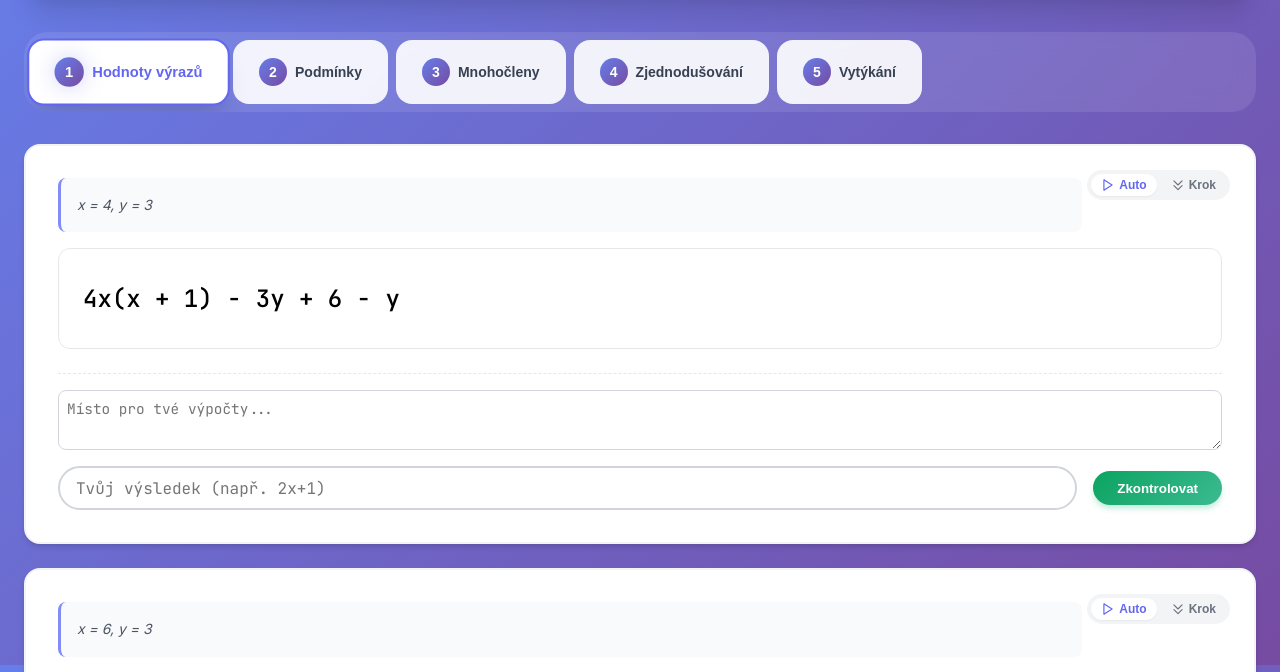
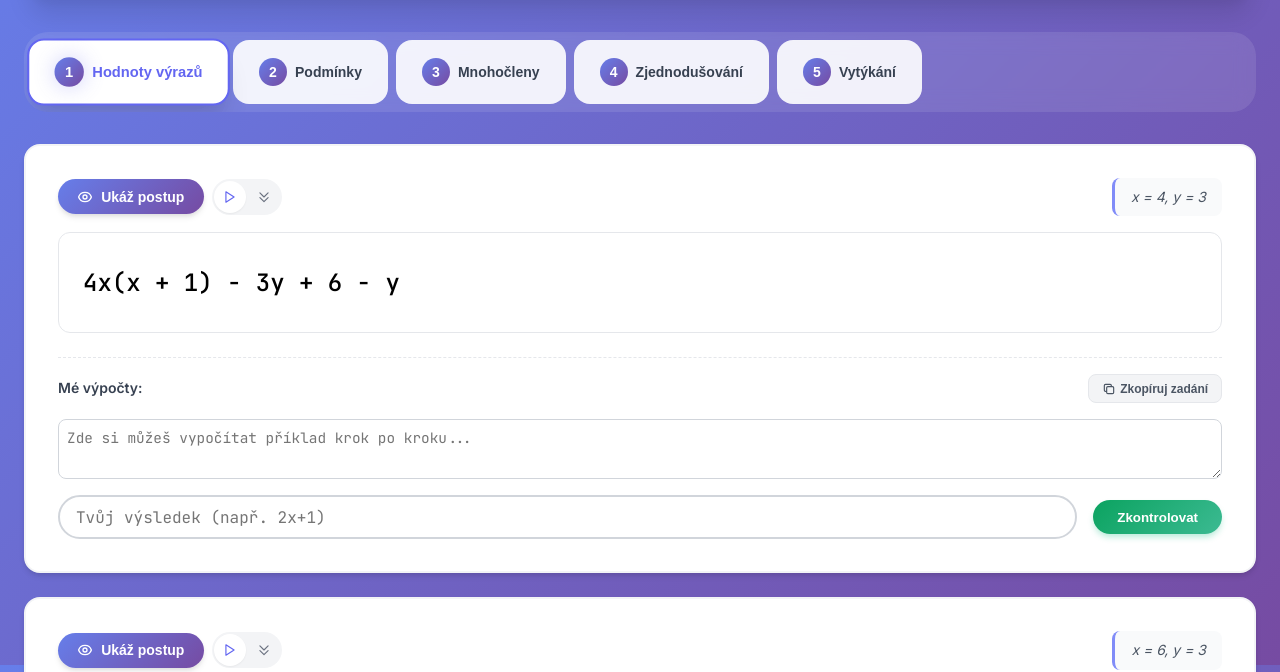
Before and after one commit to krtekx/math4kids, a website built with Vite: page index.html in a window 1280 px wide. Shown: the part 135-807 px from the top of the page. Built offline with nearby package versions, Linux system fonts and the light colour scheme.

Commit message:
Feat: Redesign card UI - Show Solution button, Copy to Calculations, improved layout

```diff
--- a/script.js
+++ b/script.js
@@ -1434,18 +1434,31 @@ function createQuestionCard(item, tabId) {
 
     return `
         <div class="question-card ${isExpanded ? 'expanded' : ''}" data-card-id="${cardId}" data-tab="${tabId}" data-index="${item.id - 1}">
-            <div class="card-controls">
-                <button class="mini-mode-btn js-mini-mode-btn ${animationState.mode === 'autoplay' ? 'active' : ''}" data-mode="autoplay">
-                    <svg viewBox="0 0 24 24" fill="none" stroke="currentColor" width="14" height="14"><path d="M5 3l14 9-14 9V3z" stroke-width="2" stroke-linecap="round" stroke-linejoin="round"/></svg>
-                    Auto
-                </button>
-                <button class="mini-mode-btn js-mini-mode-btn ${animationState.mode === 'step' ? 'active' : ''}" data-mode="step">
-                    <svg viewBox="0 0 24 24" fill="none" stroke="currentColor" width="14" height="14"><path d="M19 13l-7 7-7-7m14-8l-7 7-7-7" stroke-width="2" stroke-linecap="round" stroke-linejoin="round"/></svg>
-                    Krok
-                </button>
+            <div class="card-header-row">
+                <div class="solution-controls">
+                    <button class="show-solution-btn js-show-solution" data-card-id="${cardId}">
+                        <svg viewBox="0 0 24 24" fill="none" stroke="currentColor" width="16" height="16">
+                            <path d="M15 12a3 3 0 11-6 0 3 3 0 016 0z" stroke-width="2"/>
+                            <path d="M2.458 12C3.732 7.943 7.523 5 12 5c4.478 0 8.268 2.943 9.542 7-1.274 4.057-5.064 7-9.542 7-4.477 0-8.268-2.943-9.542-7z" stroke-width="2"/>
+                        </svg>
+                        Ukáž postup
+                    </button>
+                    <div class="mode-toggle-mini">
+                        <button class="mini-mode-btn js-mini-mode-btn ${animationState.mode === 'autoplay' ? 'active' : ''}" data-mode="autoplay" title="Automatický postup">
+                            <svg viewBox="0 0 24 24" fill="none" stroke="currentColor" width="14" height="14">
+                                <path d="M5 3l14 9-14 9V3z" stroke-width="2" stroke-linecap="round" stroke-linejoin="round"/>
+                            </svg>
+                        </button>
+                        <button class="mini-mode-btn js-mini-mode-btn ${animationState.mode === 'step' ? 'active' : ''}" data-mode="step" title="Krok po kroku">
+                            <svg viewBox="0 0 24 24" fill="none" stroke="currentColor" width="14" height="14">
+                                <path d="M19 13l-7 7-7-7m14-8l-7 7-7-7" stroke-width="2" stroke-linecap="round" stroke-linejoin="round"/>
+                            </svg>
+                        </button>
+                    </div>
+                </div>
+
+                ${item.params ? `<div class="card-params">${item.params}</div>` : ''}
             </div>
-
-            ${item.params ? `<div class="card-params">${item.params}</div>` : ''}
 
             <div class="card-question" id="question-${cardId}">
                 <div class="expression-line" id="line-${cardId}-0">
@@ -1454,7 +1467,16 @@ function createQuestionCard(item, tabId) {
             </div>
 
             <div class="interactive-area">
-                <textarea class="calc-area" placeholder="Místo pro tvé výpočty..."></textarea>
+                <div class="calc-header">
+                    <label>Mé výpočty:</label>
+                    <button class="copy-question-btn js-copy-question" data-card-id="${cardId}" data-question="${item.q.replace(/"/g, '&quot;')}" title="Zkopíruj zadání do mých výpočtů">
+                        <svg viewBox="0 0 24 24" fill="none" stroke="currentColor" width="14" height="14">
+                            <path d="M8 16H6a2 2 0 01-2-2V6a2 2 0 012-2h8a2 2 0 012 2v2m-6 12h8a2 2 0 002-2v-8a2 2 0 00-2-2h-8a2 2 0 00-2 2v8a2 2 0 002 2z" stroke-width="2"/>
+                        </svg>
+                        Zkopíruj zadání
+                    </button>
+                </div>
+                <textarea class="calc-area" placeholder="Zde si můžeš vypočítat příklad krok po kroku..."></textarea>
                 <div class="result-row">
                     <input type="text" class="result-input" placeholder="Tvůj výsledek (např. 2x+1)">
                     <button class="check-btn js-check-btn" data-tab="${tabId}" data-index="${item.id - 1}">
@@ -1507,7 +1529,44 @@ function setupEventListeners() {
             return;
         }
 
-        // B. Check Answer Button
+        // B. Show Solution Button
+        if (target.closest('.js-show-solution')) {
+            e.stopPropagation();
+            const btn = target.closest('.js-show-solution');
+            const cardId = btn.dataset.cardId;
+            const card = document.querySelector(`[data-card-id="${cardId}"]`);
+            if (card) {
+                const tabId = card.dataset.tab;
+                const index = parseInt(card.dataset.index);
+                handleCardClickDelegated(card, tabId, index);
+            }
+            return;
+        }
+
+        // C. Copy Question Button
+        if (target.closest('.js-copy-question')) {
+            e.stopPropagation();
+            const btn = target.closest('.js-copy-question');
+            const question = btn.dataset.question;
+            const cardId = btn.dataset.cardId;
+            const card = document.querySelector(`[data-card-id="${cardId}"]`);
+            if (card) {
+                const textarea = card.querySelector('.calc-area');
+                if (textarea) {
+                    // Add question to textarea (append if there's already content)
+                    const currentContent = textarea.value.trim();
+                    if (currentContent) {
+                        textarea.value = currentContent + '\n\n' + question;
+                    } else {
+                        textarea.value = question;
+                    }
+                    textarea.focus();
+                }
+            }
+            return;
+        }
+
+        // D. Check Answer Button
         if (target.closest('.js-check-btn')) {
             e.stopPropagation();
             const btn = target.closest('.js-check-btn');
@@ -1517,8 +1576,8 @@ function setupEventListeners() {
             return;
         }
 
-        // C. Interactive Area (TextBox, etc.) - Stop Propagation to prevent card expand
-        if (target.closest('.interactive-area') || target.closest('.card-controls')) {
+        // E. Interactive Area (TextBox, etc.) - Stop Propagation to prevent card expand
+        if (target.closest('.interactive-area') || target.closest('.card-header-row') || target.closest('.solution-controls')) {
             e.stopPropagation();
             return;
         }
--- a/style.css
+++ b/style.css
@@ -375,43 +375,76 @@ body {
 
 .card-params {
     background: var(--gray-50);
-    padding: var(--spacing-md);
+    padding: var(--spacing-sm) var(--spacing-md);
     border-radius: var(--radius-md);
     font-size: 0.875rem;
     color: var(--gray-600);
-    margin-bottom: var(--spacing-md);
     border-left: 3px solid var(--primary-light);
     font-style: italic;
-    margin-right: 140px;
-    /* Space for controls */
 }
 
-/* === CARD CONTROLS === */
-.card-controls {
-    position: absolute;
-    top: var(--spacing-lg);
-    right: var(--spacing-lg);
+/* === CARD HEADER ROW === */
+.card-header-row {
     display: flex;
-    gap: 4px;
+    justify-content: space-between;
+    align-items: center;
+    margin-bottom: var(--spacing-md);
+    gap: var(--spacing-md);
+    flex-wrap: wrap;
+}
+
+.solution-controls {
+    display: flex;
+    align-items: center;
+    gap: var(--spacing-sm);
+}
+
+.show-solution-btn {
+    display: flex;
+    align-items: center;
+    gap: var(--spacing-sm);
+    background: var(--gradient-primary);
+    color: white;
+    border: none;
+    padding: 0.6rem 1.2rem;
+    border-radius: var(--radius-full);
+    font-weight: 600;
+    font-size: 0.875rem;
+    cursor: pointer;
+    transition: all 0.3s ease;
+    box-shadow: var(--shadow-md);
+}
+
+.show-solution-btn:hover {
+    transform: translateY(-2px);
+    box-shadow: var(--shadow-lg), var(--shadow-glow);
+}
+
+.show-solution-btn svg {
+    flex-shrink: 0;
+}
+
+.mode-toggle-mini {
+    display: flex;
+    gap: 2px;
     background: var(--gray-100);
-    padding: 4px;
+    padding: 2px;
     border-radius: var(--radius-full);
-    z-index: 10;
 }
 
 .mini-mode-btn {
     display: flex;
     align-items: center;
-    gap: 4px;
+    justify-content: center;
     border: none;
     background: transparent;
-    padding: 4px 10px;
+    padding: 6px;
     border-radius: var(--radius-full);
-    font-size: 0.75rem;
-    font-weight: 600;
     color: var(--gray-500);
     cursor: pointer;
     transition: all 0.2s;
+    width: 32px;
+    height: 32px;
 }
 
 .mini-mode-btn:hover {
@@ -754,6 +787,44 @@ body {
     /* Don't point like the card */
 }
 
+.calc-header {
+    display: flex;
+    justify-content: space-between;
+    align-items: center;
+    gap: var(--spacing-sm);
+}
+
+.calc-header label {
+    font-weight: 600;
+    font-size: 0.875rem;
+    color: var(--gray-700);
+}
+
+.copy-question-btn {
+    display: flex;
+    align-items: center;
+    gap: var(--spacing-xs);
+    background: var(--gray-100);
+    border: 1px solid var(--gray-200);
+    padding: 0.4rem 0.8rem;
+    border-radius: var(--radius-md);
+    font-size: 0.75rem;
+    font-weight: 600;
+    color: var(--gray-600);
+    cursor: pointer;
+    transition: all 0.2s;
+}
+
+.copy-question-btn:hover {
+    background: var(--gray-200);
+    border-color: var(--primary-light);
+    color: var(--primary);
+}
+
+.copy-question-btn svg {
+    flex-shrink: 0;
+}
+
 .calc-area {
     width: 100%;
     height: 60px;
```
